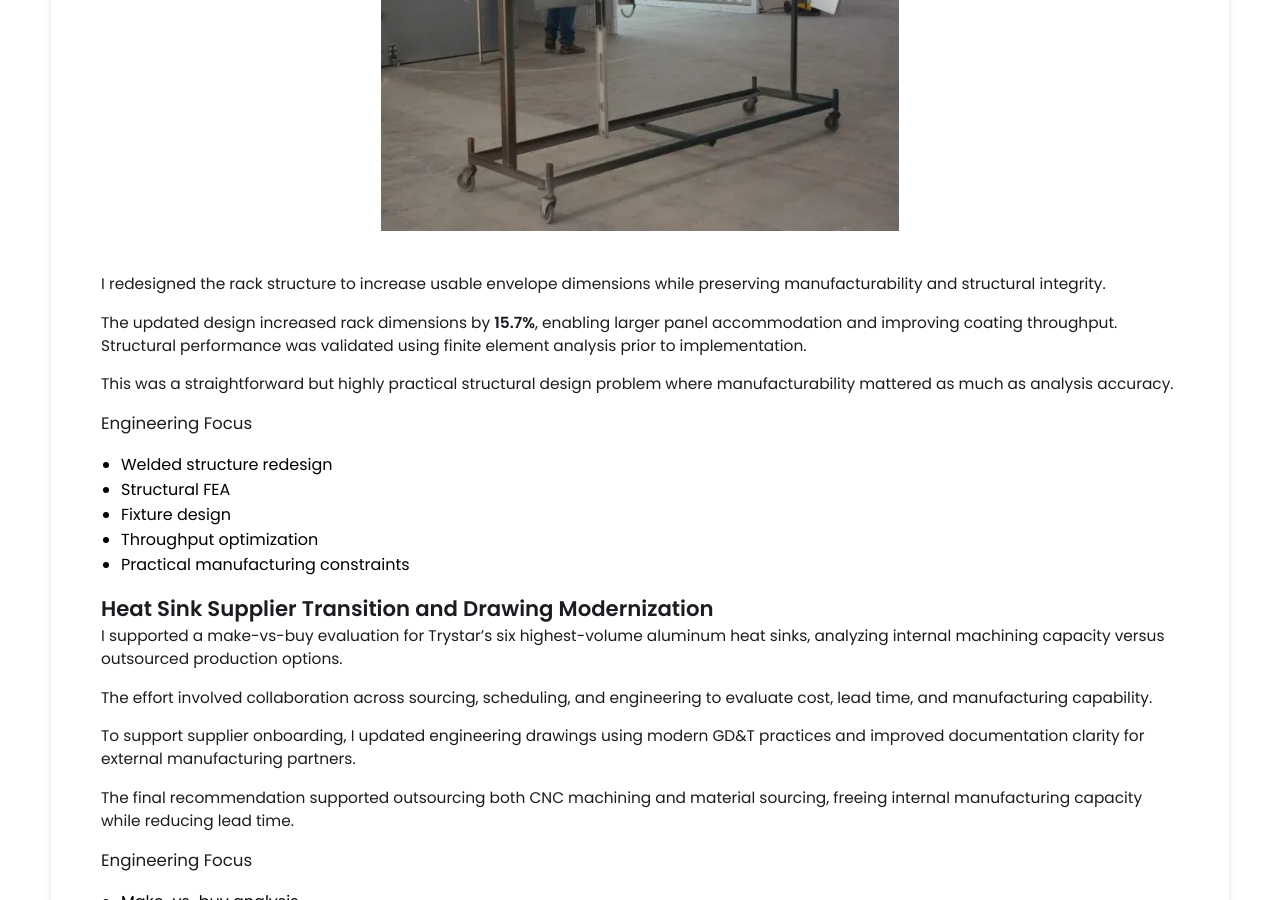
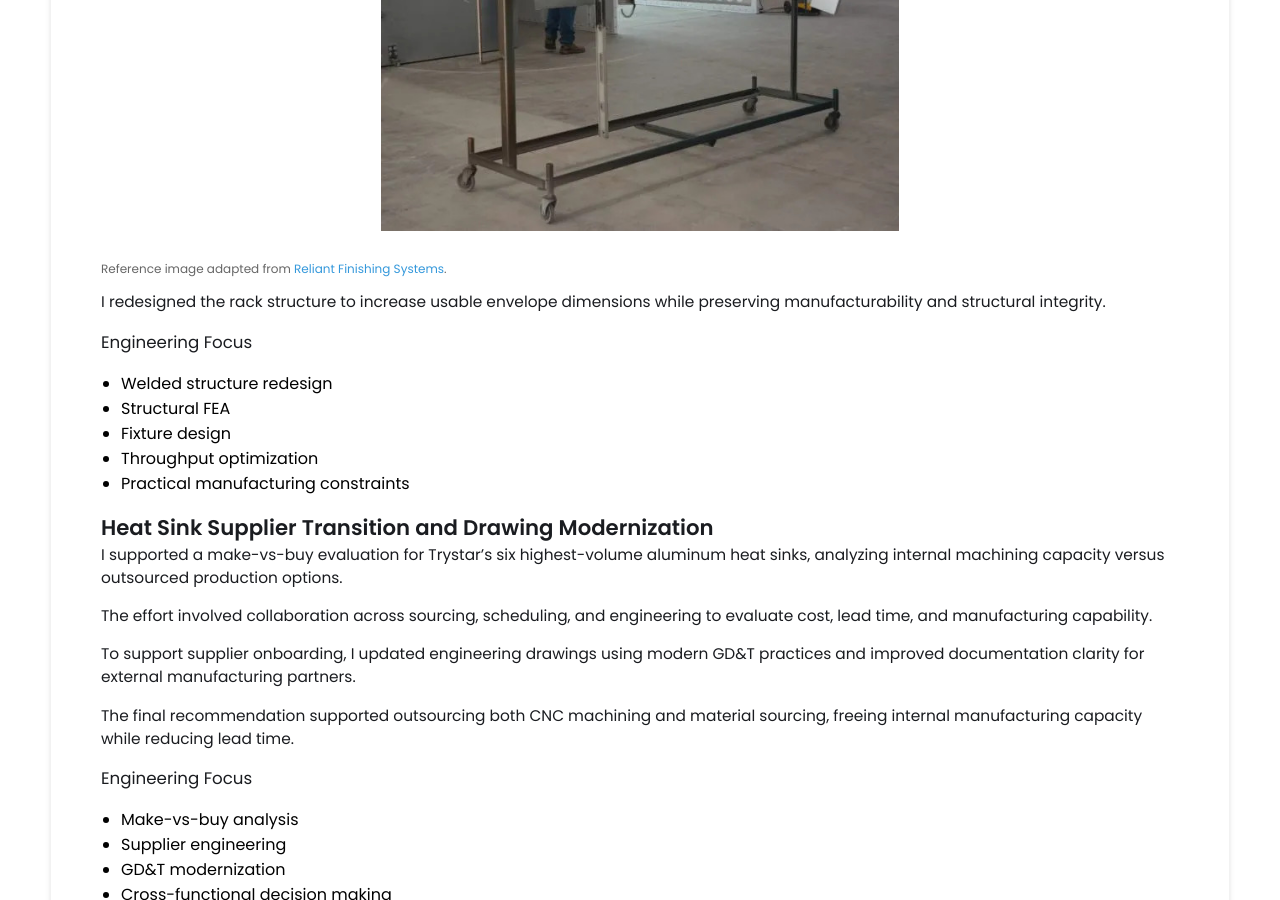
Before and after one commit to mnmohsen/personalwebsite, a Jekyll site: the page built from _projects/Trystar/index.md, in a window 1280 px wide and 900 px high, scrolled down 2230 px. Built offline with Jekyll 4.4.1, drawn with Linux system fonts in a browser that asks for light colours.

Commit message:
Update index.md

```diff
--- a/_projects/Trystar/index.md
+++ b/_projects/Trystar/index.md
@@ -48,13 +48,13 @@ This project reinforced the importance of designing for human behavior, not just
 
 One of the production constraints at Trystar involved powder coating throughput, where existing rack geometry limited the size and quantity of panels processed in each batch.
 
-<img src="/assets/images/rack.jpg" alt="Powder coat baking rack redesign" style="width:100%; max-height:420px; object-fit:contain; margin: 20px 0;">
+<img src="/assets/images/rack.jpg" alt="Powder coat baking rack redesign" style="width:100%; max-height:420px; object-fit:contain; margin: 20px 0 8px 0;">
+
+<p style="font-size: 12px; color: #666; margin-top: 0;">
+Reference image adapted from <a href="https://reliantfinishingsystems.com/10-tips-for-building-the-perfect-powder-coating-parts-rack/" target="_blank">Reliant Finishing Systems</a>.
+</p>
 
 I redesigned the rack structure to increase usable envelope dimensions while preserving manufacturability and structural integrity.
-
-The updated design increased rack dimensions by **15.7%**, enabling larger panel accommodation and improving coating throughput. Structural performance was validated using finite element analysis prior to implementation.
-
-This was a straightforward but highly practical structural design problem where manufacturability mattered as much as analysis accuracy.
 
 ### Engineering Focus
 - Welded structure redesign
```
